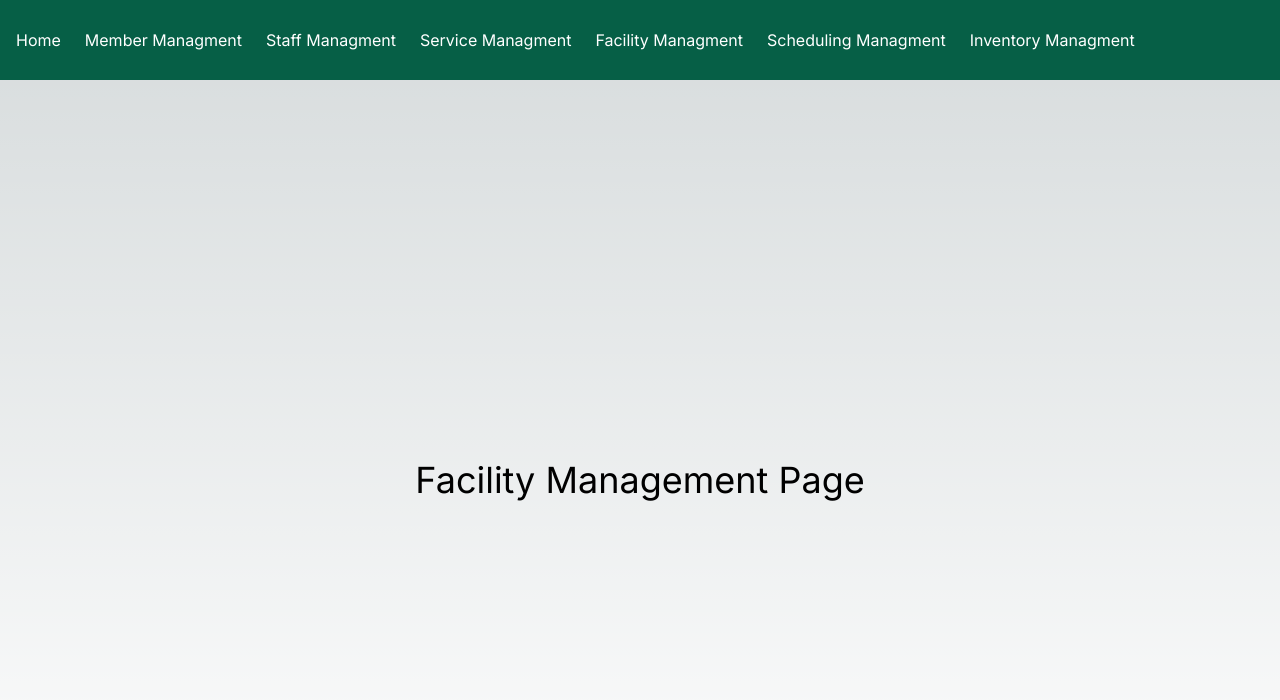
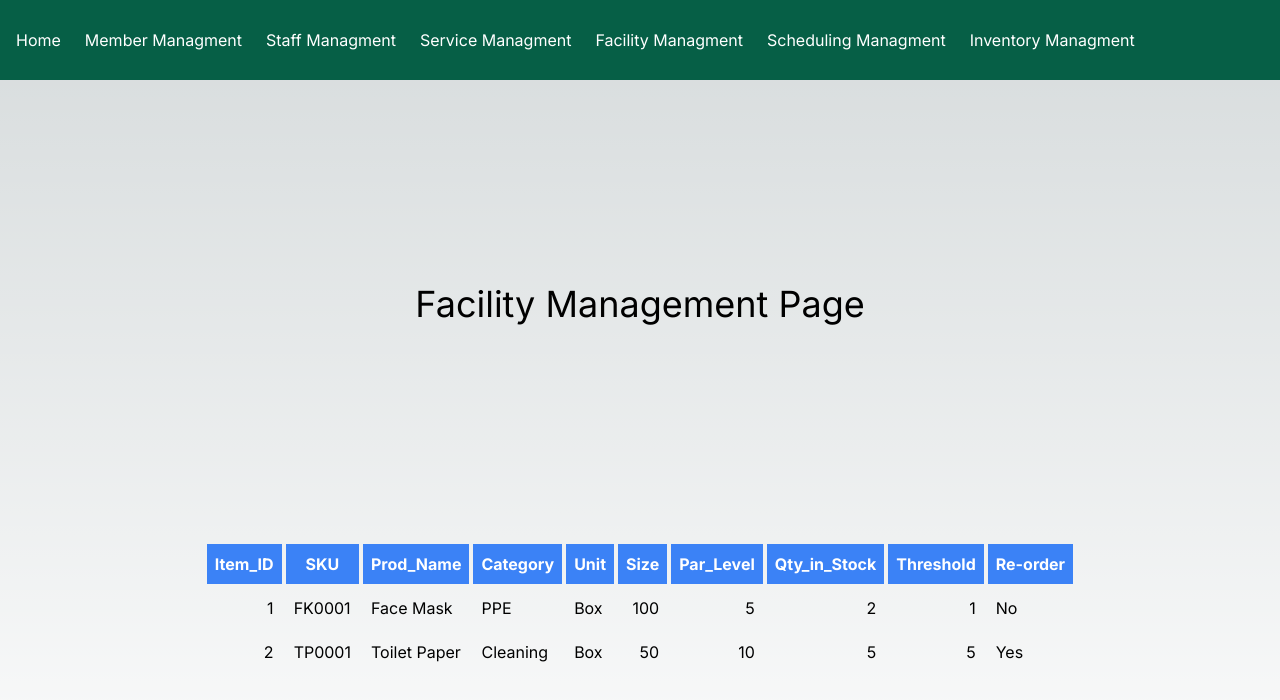
Before and after one commit to VinKnee13/vinknee13, a Next.js app: page /facility in a window 1280 px wide. Shown: the top 700 px of the page. Built offline with nearby package versions, Linux system fonts and the light colour scheme.

Commit message:
Update page.tsx

```diff
--- a/src/app/facility/page.tsx
+++ b/src/app/facility/page.tsx
@@ -5,6 +5,49 @@ export default function facilityManagment() {
     return (
         <main className="flex min-h-screen flex-col items-center justify-around p-24">
             <h1 className="text-4xl">Facility Management Page</h1>
+ <table className="table-auto border-separate border-spacing-1">
+                <thead>
+                    <tr className="bg-blue-500 text-white">
+                        <th className="p-2">Item_ID</th>
+                        <th className="p-2">SKU</th>
+                        <th className="p-2">Prod_Name</th>
+                        <th className="p-2">Category</th>
+                        <th className="p-2">Unit</th>
+                        <th className="p-2">Size</th>
+                        <th className="p-2">Par_Level</th>
+                        <th className="p-2">Qty_in_Stock</th>
+                        <th className="p-2">Threshold</th>
+                        <th className="p-2">Re-order</th>
+                    </tr>
+                </thead>
+                <tbody>
+                    <tr>
+                        <td className="p-2 text-right">1</td>
+                        <td className="p-2">FK0001</td>
+                        <td className="p-2">Face Mask</td>
+                        <td className="p-2">PPE</td>
+                        <td className="p-2">Box</td>
+                        <td className="p-2 text-right">100</td>
+                        <td className="p-2 text-right">5</td>
+                        <td className="p-2 text-right">2</td>
+                        <td className="p-2 text-right">1</td>
+                        <td className="p-2">No</td>
+                    </tr>
+                    <tr>
+                        <td className="p-2 text-right">2</td>
+                        <td className="p-2">TP0001</td>
+                        <td className="p-2">Toilet Paper</td>
+                        <td className="p-2">Cleaning</td>
+                        <td className="p-2">Box</td>
+                        <td className="p-2 text-right">50</td>
+                        <td className="p-2 text-right">10</td>
+                        <td className="p-2 text-right">5</td>
+                        <td className="p-2 text-right">5</td>
+                        <td className="p-2">Yes</td>
+                    </tr>
+                </tbody>
+            </table>
+
         </main>
     );
 }
```
